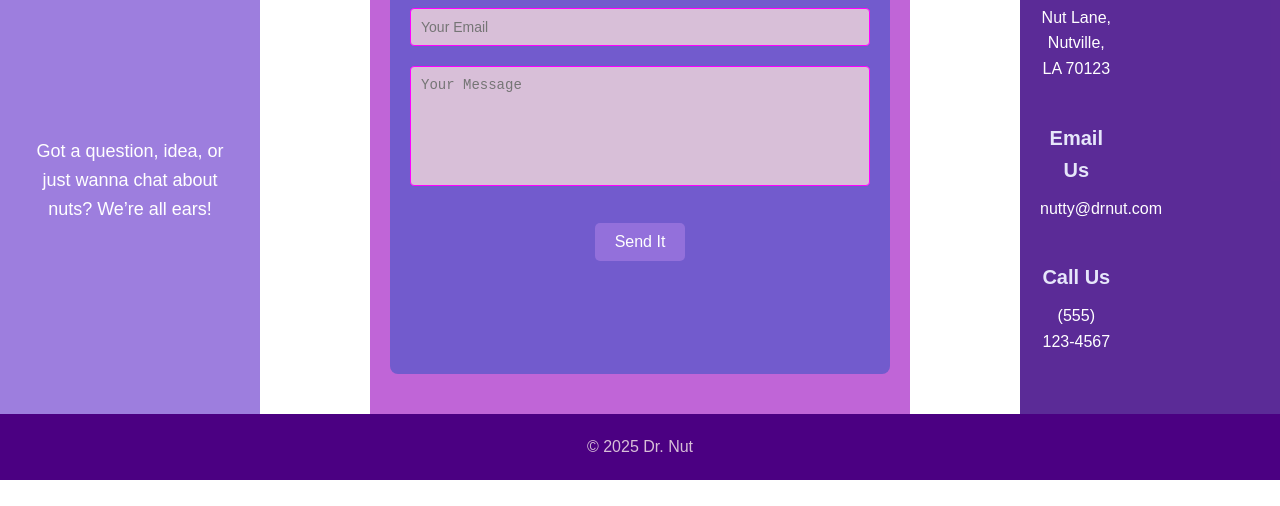
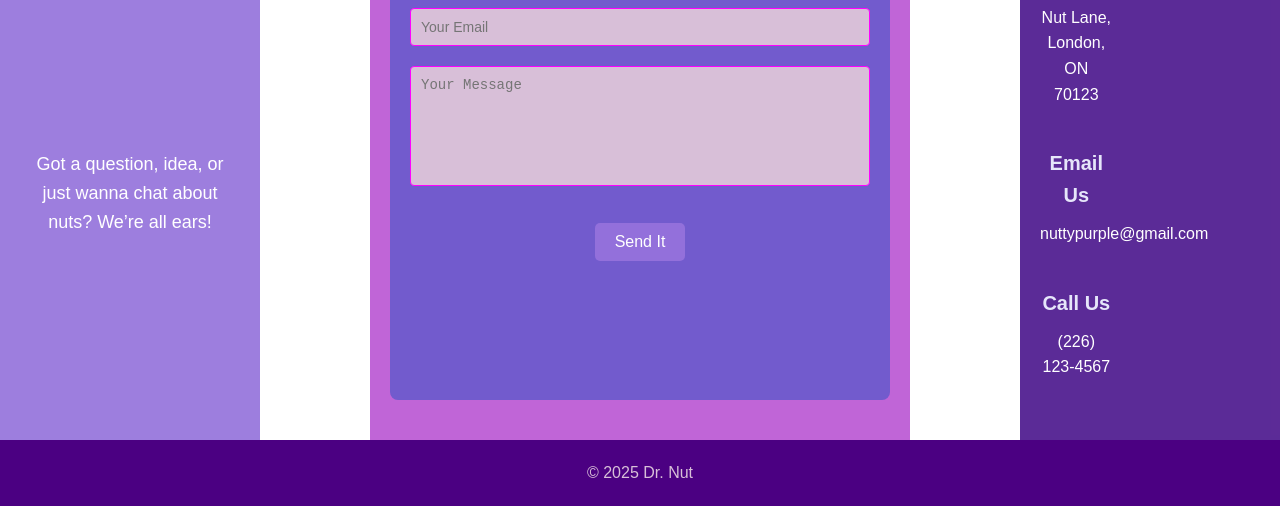
Before and after one commit to JPranav795/Final.Integrated.Project, a plain HTML site: page contact.html in a window 1280 px wide. Shown: the part 328-834 px from the top of the page. Before the commit the page ends 808 px from the top, so only its background shows below. Drawn offline with Linux system fonts and the light colour scheme.

Commit message:
Updated the Dr. NUT info
Updated the Dr. NUT's contact information

```diff
--- a/contact.html
+++ b/contact.html
@@ -46,15 +46,15 @@
         <section class="contact-details grid-con">
             <div class="detail-item col-span-full">
                 <h3>Visit Us</h3>
-                <p>123 Purple Nut Lane, Nutville, LA 70123</p>
+                <p>123 Purple Nut Lane, London, ON 70123</p>
             </div>
             <div class="detail-item col-span-full">
                 <h3>Email Us</h3>
-                <p>nutty@drnut.com</p>
+                <p>nuttypurple@gmail.com</p>
             </div>
             <div class="detail-item col-span-full">
                 <h3>Call Us</h3>
-                <p>(555) 123-4567</p>
+                <p>(226) 123-4567</p>
             </div>
         </section>
 </main>
```
